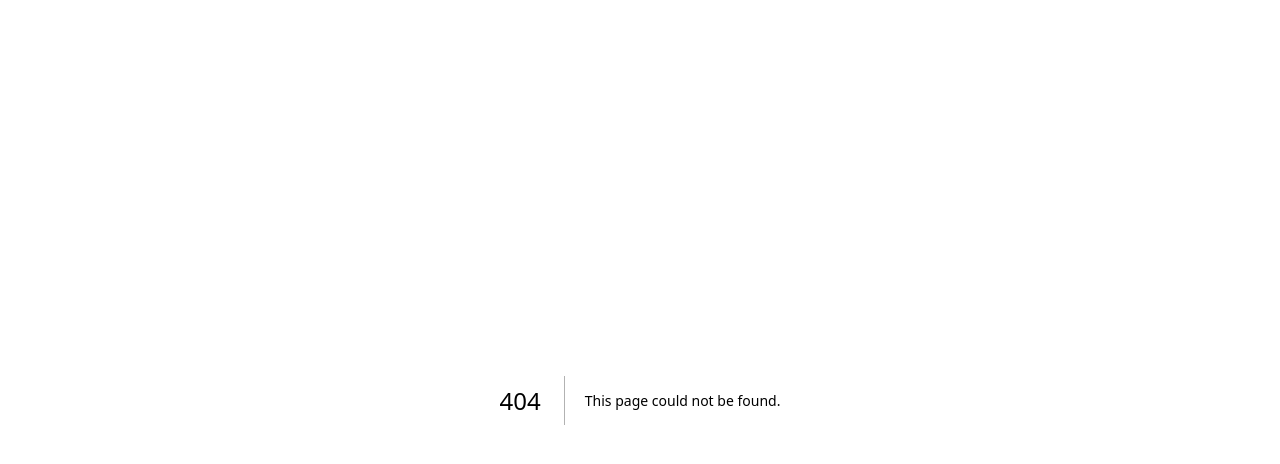
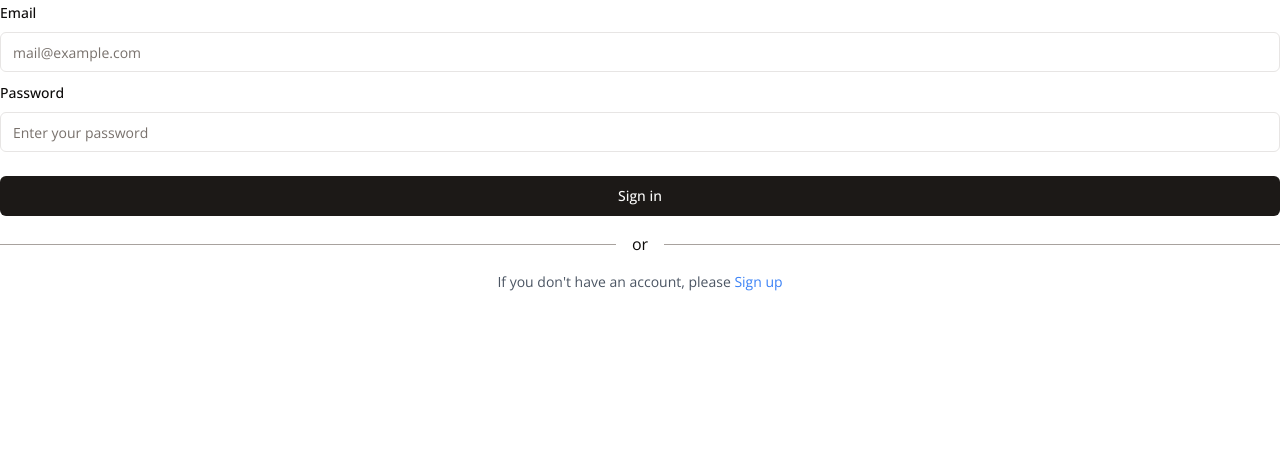
Before and after one commit to 0xOthmane/discord-clone, a Next.js app: page /login in a window 1280 px wide. Before the commit this address had no page. Shown: the top 464 px of the page. Built offline with nearby package versions, Linux system fonts and the light colour scheme.

Commit message:
feat: add login route and form component

```diff
--- /dev/null
+++ b/app/(auth)/login/page.tsx
@@ -0,0 +1,11 @@
+import SignInForm from "@/components/molecules/SignInForm";
+
+const Login = () => {
+  return (
+    <div className="w-full">
+      <SignInForm />
+    </div>
+  );
+};
+
+export default Login;
--- /dev/null
+++ b/components/molecules/SignInForm.tsx
@@ -0,0 +1,107 @@
+"use client";
+
+import { useForm } from "react-hook-form";
+import {
+  Form,
+  FormControl,
+  FormField,
+  FormItem,
+  FormLabel,
+  FormMessage,
+} from "../ui/form";
+import * as z from "zod";
+import { zodResolver } from "@hookform/resolvers/zod";
+import { Input } from "../ui/input";
+import { Button } from "../ui/button";
+import Link from "next/link";
+import { signIn } from "next-auth/react";
+import { useRouter } from "next/navigation";
+// import GoogleSignInButton from '../GoogleSignInButton';
+
+const FormSchema = z.object({
+  email: z.string().min(1, "Email is required").email("Invalid email"),
+  password: z
+    .string()
+    .min(1, "Password is required")
+    .min(8, "Password must have than 8 characters"),
+});
+
+const SignInForm = () => {
+  const router = useRouter();
+  const form = useForm<z.infer<typeof FormSchema>>({
+    resolver: zodResolver(FormSchema),
+    defaultValues: {
+      email: "",
+      password: "",
+    },
+  });
+
+  const onSubmit = async (values: z.infer<typeof FormSchema>) => {
+    // console.log(values);
+    const signInData = await signIn("credentials", {
+      email: values.email,
+      password: values.password,
+      redirect: false
+    });
+    if (signInData?.error) {
+      console.log(signInData.error);
+    } else {
+      console.log("Redirecting");
+      router.push("/home");
+    }
+  };
+
+  return (
+    <Form {...form}>
+      <form onSubmit={form.handleSubmit(onSubmit)} className="w-full">
+        <div className="space-y-2">
+          <FormField
+            control={form.control}
+            name="email"
+            render={({ field }) => (
+              <FormItem>
+                <FormLabel>Email</FormLabel>
+                <FormControl>
+                  <Input placeholder="mail@example.com" {...field} />
+                </FormControl>
+                <FormMessage />
+              </FormItem>
+            )}
+          />
+          <FormField
+            control={form.control}
+            name="password"
+            render={({ field }) => (
+              <FormItem>
+                <FormLabel>Password</FormLabel>
+                <FormControl>
+                  <Input
+                    type="password"
+                    placeholder="Enter your password"
+                    {...field}
+                  />
+                </FormControl>
+                <FormMessage />
+              </FormItem>
+            )}
+          />
+        </div>
+        <Button className="w-full mt-6" type="submit">
+          Sign in
+        </Button>
+      </form>
+      <div className="mx-auto my-4 flex w-full items-center justify-evenly before:mr-4 before:block before:h-px before:flex-grow before:bg-stone-400 after:ml-4 after:block after:h-px after:flex-grow after:bg-stone-400">
+        or
+      </div>
+      {/* <GoogleSignInButton>Sign in with Google</GoogleSignInButton> */}
+      <p className="text-center text-sm text-gray-600 mt-2">
+        If you don&apos;t have an account, please&nbsp;
+        <Link className="text-blue-500 hover:underline" href="/register">
+          Sign up
+        </Link>
+      </p>
+    </Form>
+  );
+};
+
+export default SignInForm;
```
